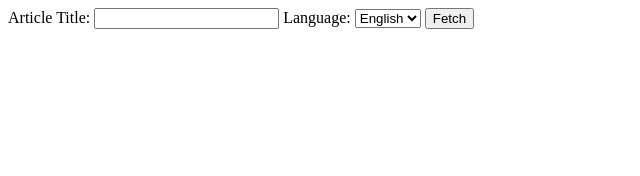
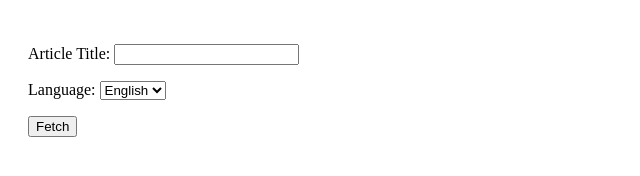
Before and after one commit to iuwqyir/Wikimedia-Toc-Fetcher, a plain HTML site: page index.html in a window 1280 px wide. Shown: the whole page, without its empty margins (0-640 px from the left). Drawn offline with Linux system fonts and the light colour scheme.

Commit message:
Adds styling

```diff
--- a/index.html
+++ b/index.html
@@ -6,16 +6,20 @@
 		<link rel="stylesheet" type="text/css" href="./style/main.css">
 	</head>
 	<body>
-		<div id="content">
-			<div id="form">
-				<form>
+		<div class="content">
+			<div class="form">
+				<form id="toc-fetch">
+					<p>
 					<label for="title">Article Title:</label>
 					<input type="text" name="title" id="title" required>
+					</p>
+					<p>
 					<label for="lang">Language:</label>
 					<select name="lang" id="lang">
 						<option value="en">English</option>
 					</select>
-					<input type="submit" value="Fetch">
+					</p>
+					<p><input type="submit" value="Fetch"></p>
 				</form>
 			</div>
 			<div id="table-of-contents">
--- a/script/main.js
+++ b/script/main.js
@@ -3,7 +3,7 @@ window.onload = function () {
 }
 
 function setSubmitListener() {
-	document.getElementById('form').addEventListener("submit", async function(e) {
+	document.getElementById('toc-fetch').addEventListener("submit", async function(e) {
 		e.preventDefault();
 		var title = prepareParam(document.getElementById('title').value);
 		var lang = document.getElementById('lang').value;
--- a/style/main.css
+++ b/style/main.css
@@ -0,0 +1,11 @@
+ul {
+  list-style-type: none;
+}
+
+a {
+	text-decoration: none;
+}
+
+.content {
+	padding: 20px;
+}
```
